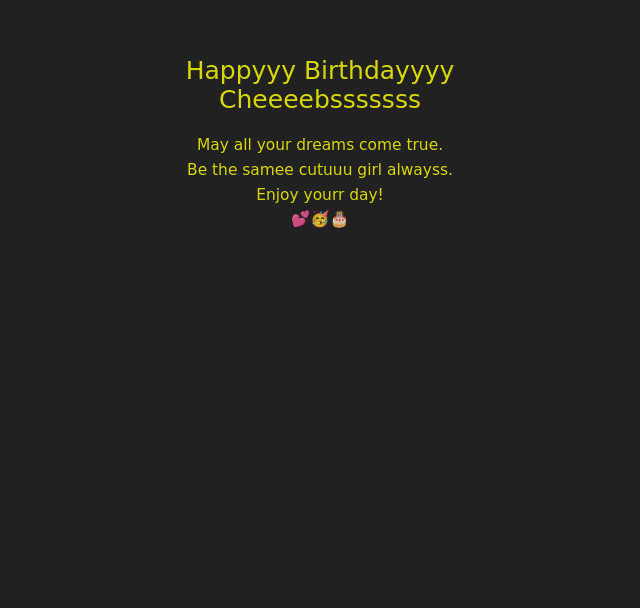
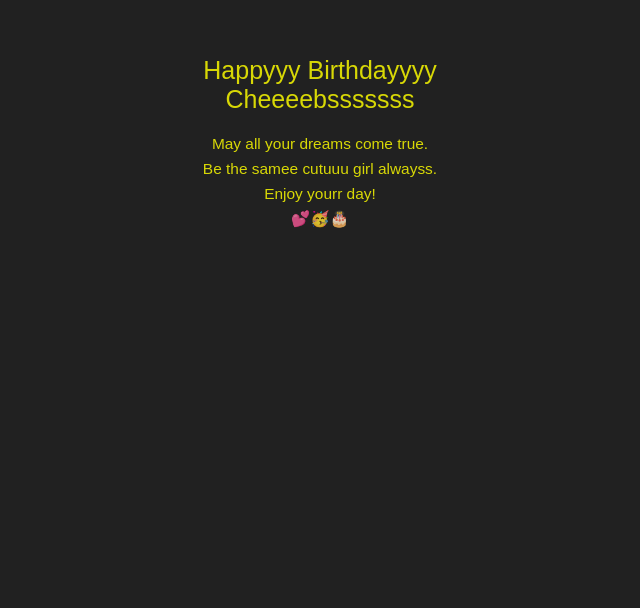
Before and after one commit to Kiran21-S/happybirthdaychibs, a plain HTML site: page index.html in a window 1280 px wide. Shown: the part 192-800 px from the top of the page, without its empty margins (320-960 px from the left). Drawn offline with Linux system fonts and the light colour scheme.

Commit message:
Update style.css

```diff
--- a/style.css
+++ b/style.css
@@ -6,7 +6,7 @@
     overflow-x: hidden;
 }
 body{
-    font-family:cursive;
+    font-family: fantasy;
 }
 ::-webkit-scrollbar{
     display: none;
```
